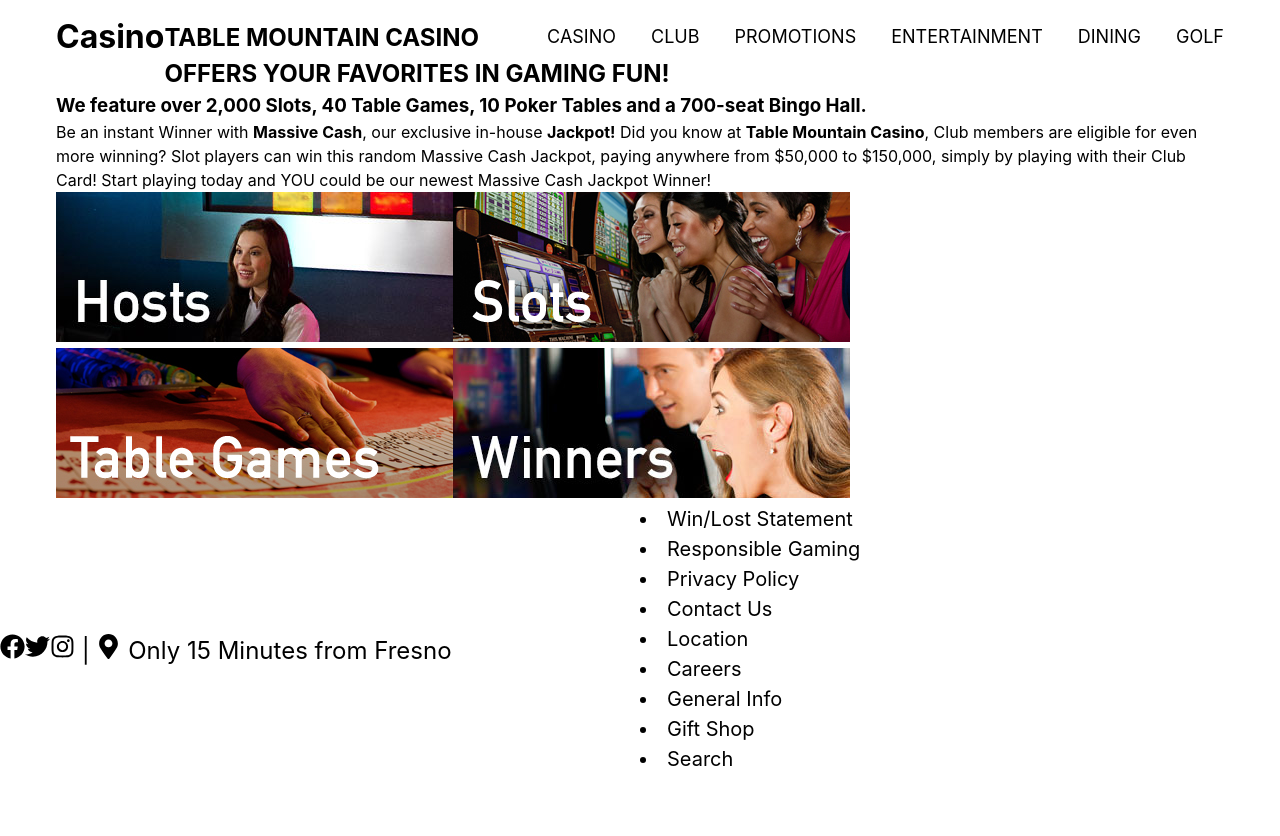
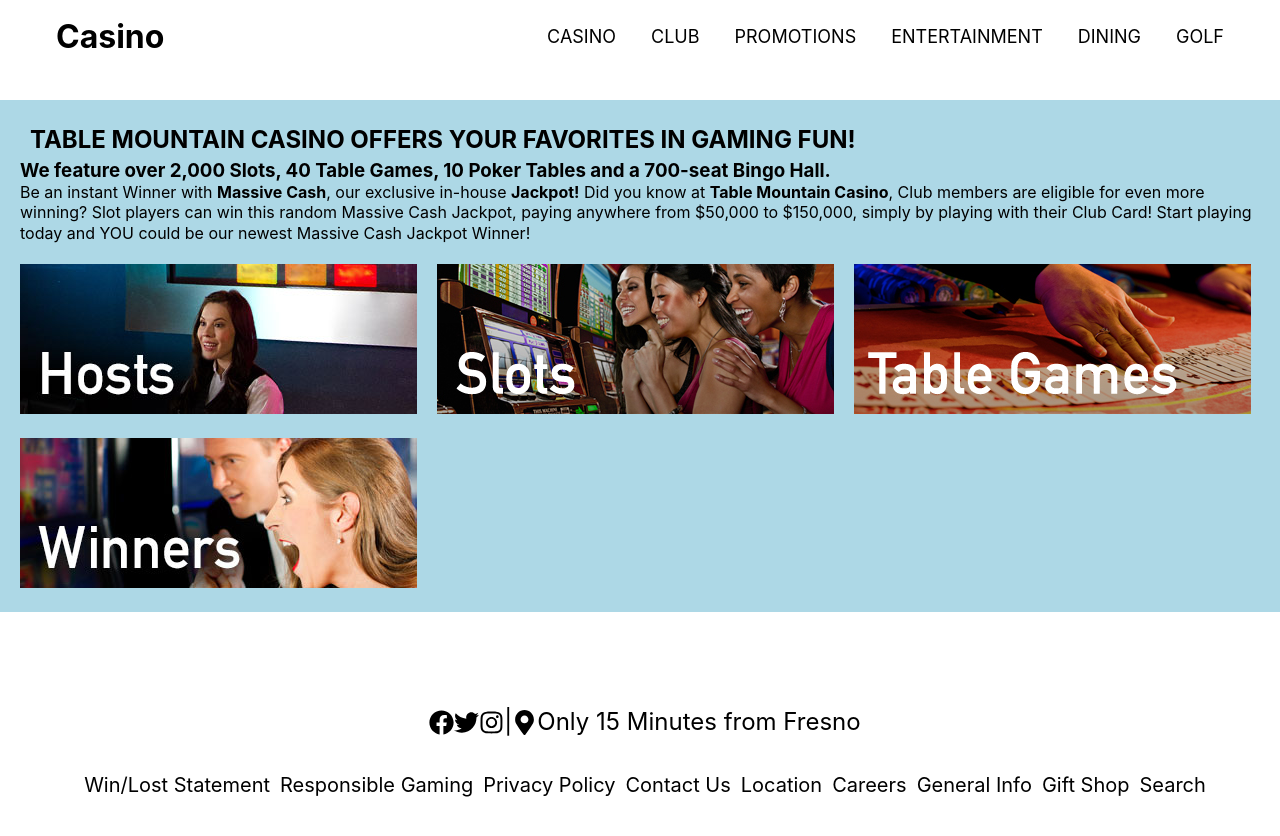
Before and after one commit to SoneThaya/casino-clone, a React (Create React App) app: page /casino in a window 1280 px wide. Shown: the top 836 px of the page. Before the commit the page ends 800 px from the top, so only its background shows below. Built offline with nearby package versions, Linux system fonts and the light colour scheme.

Commit message:
created styles for casino section

```diff
--- a/src/App.css
+++ b/src/App.css
@@ -21,6 +21,8 @@
 
 .nav {
   padding: 10px 0;
+  width: 100%;
+  height: 100px;
 }
 
 h1 {
@@ -178,18 +180,34 @@
   width: 100%;
 }
 
+.list-container {
+  margin: 5px;
+  display: flex;
+  padding: 20px;
+  align-items: center;
+  justify-content: center;
+}
 .list-container li {
-  text-decoration: none;
-  flex-direction: row-reverse;
+  padding: 5px;
+  align-items: center;
 }
 
 .social-container {
   font-size: 1.5rem;
   width: 100%;
+  justify-content: center;
+  align-items: center;
+  display: flex;
 }
 
 .footer-container {
   align-items: center;
   justify-content: center;
   display: flex;
+  flex-direction: column;
+  width: 100%;
+  height: 300px;
+  list-style: none;
+  margin: 5px;
+
 }
--- a/src/pages/Casino.js
+++ b/src/pages/Casino.js
@@ -3,9 +3,11 @@
 import slots from '../images/slots_sm.jpg'
 import tables from '../images/table_games_sm.jpg'
 import winners from '../images/winners_sm.jpg'
+import {ArticleStyles} from '../styles/Styles'
 
 const Casino = () => {
   return (
+    <ArticleStyles>
     <div className="container">
         <div className='casino-info'>
           <h2>TABLE MOUNTAIN CASINO OFFERS YOUR FAVORITES IN GAMING FUN!</h2>
@@ -19,7 +21,7 @@
         <img src={winners} alt='winners' />
       </div>
     </div>
-
+    </ArticleStyles>
   )
 }
 
--- a/src/styles/Styles.js
+++ b/src/styles/Styles.js
@@ -117,46 +117,28 @@
 
 `
 
-export const GoogleBtn = styled.div`
-  button {
-      background: #4285F4;
-      color: white;
-      border-radius: 5px;
-      border: thin solid #888;
-      box-shadow: 1px 1px 1px grey;
-      white-space: nowrap;
-      width: 100%;
-      padding: 10px;
-      margin-top: 20px;
-      border-radius: 5px;
-      font-size: 1.2em;
-      cursor: pointer;
-    }
-    button:hover {
-      cursor: pointer;
-      background: white;
-      color: #4285F4;
-    }
+export const ArticleStyles = styled.div`
+  .container {
+    max-width: 100%;
+    background-color: lightblue;
+    display: flex;
+    flex-direction: column;
+    line-height: 1.2rem;
+    padding: 10px;
+  }
+
+  .casino-info {
+    padding: 10px;
+    line-height: 1.3rem;
+  }
+  .casino-info h2 {
+    padding: 10px;
+  }
+
+  .casino-images img {
+    padding: 10px;
+  }
+
+
+
 `
-
-export const FacebookBtn = styled.div`
-  button {
-      background: #4267b2;
-      color: white;
-      border-radius: 5px;
-      border: thin solid #888;
-      box-shadow: 1px 1px 1px grey;
-      white-space: nowrap;
-      width: 100%;
-      padding: 10px;
-      margin-top: 20px;
-      border-radius: 5px;
-      font-size: 1.2em;
-      cursor: pointer;
-    }
-    button:hover {
-      cursor: pointer;
-      background: white;
-      color: #4267b2;
-    }
-`
```
